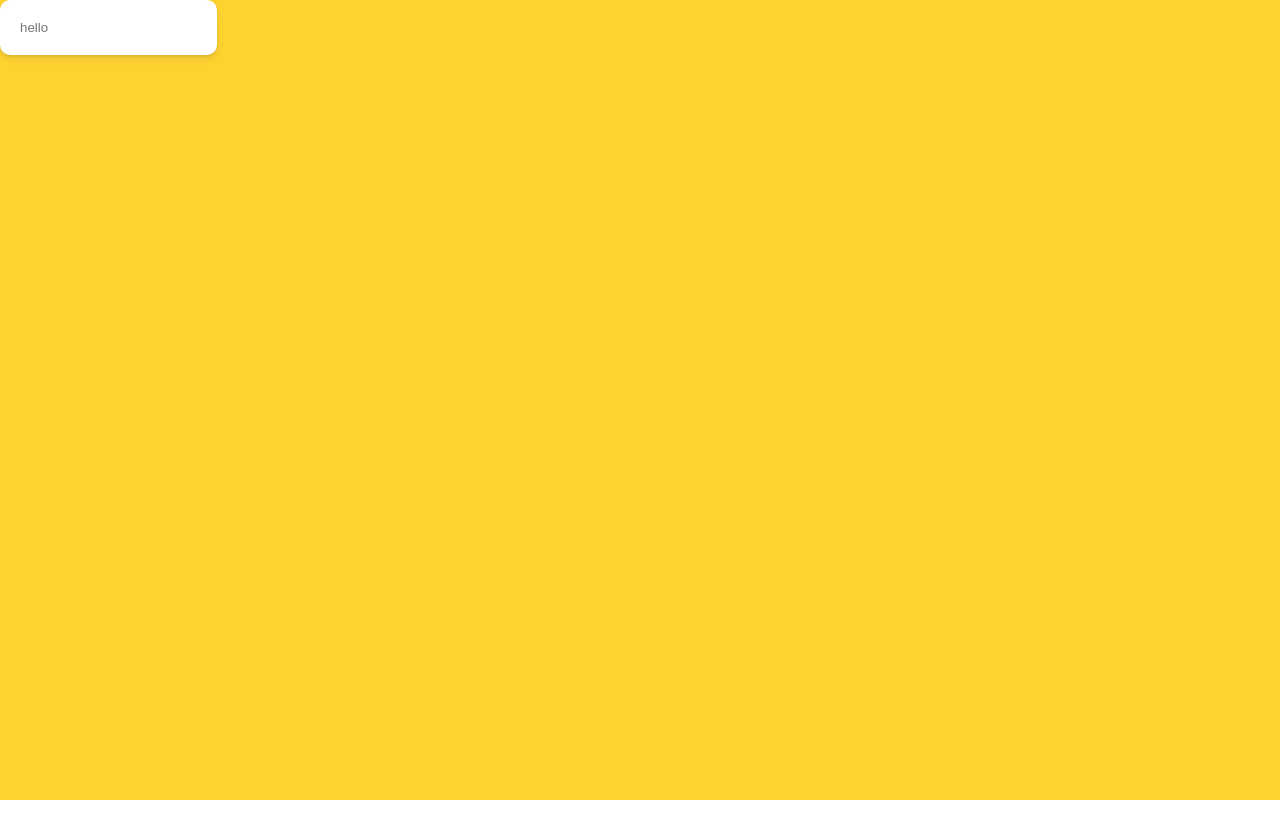
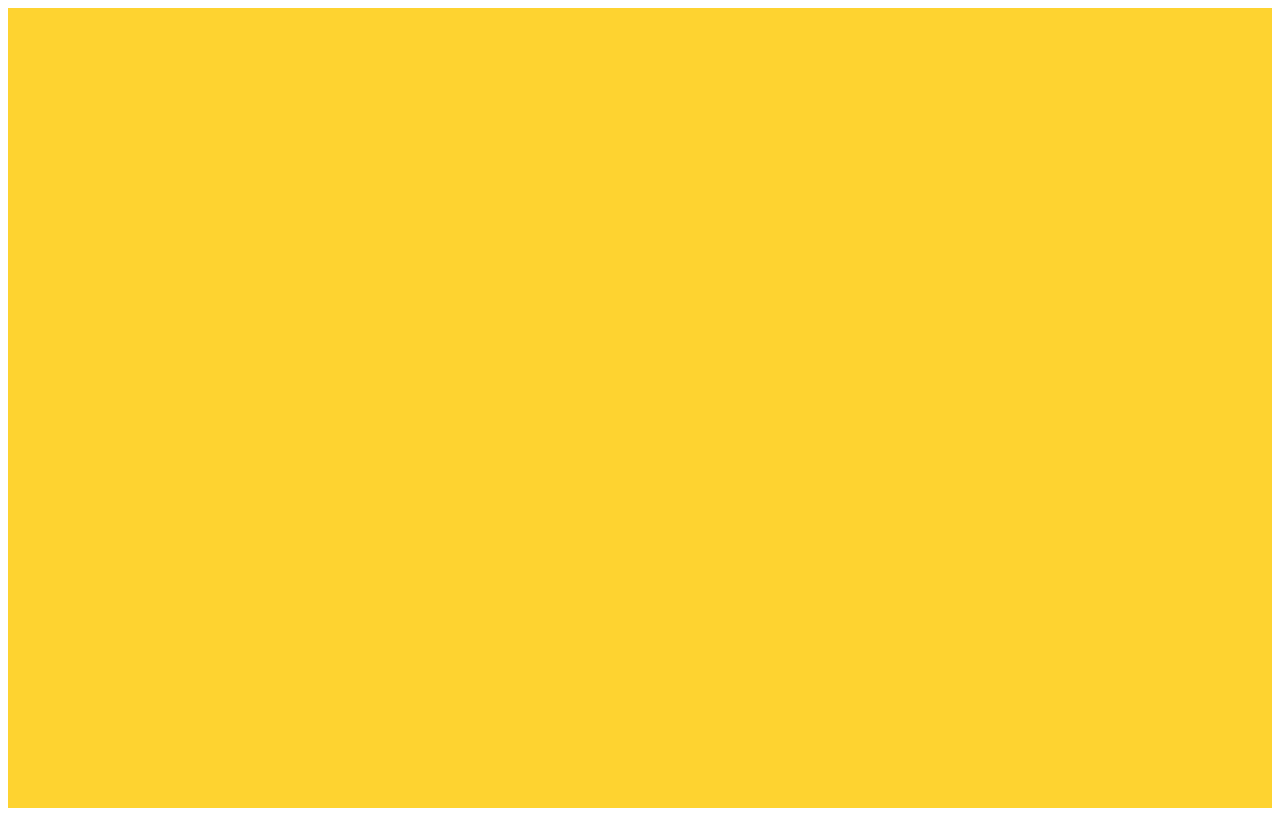
Before and after one commit to okthisisgood/styled-practice, a React (Create React App) app: page / in a window 1280 px wide. Built offline with nearby package versions, Linux system fonts and the light colour scheme.

Commit message:
[*] Commented Input

```diff
--- a/src/App.js
+++ b/src/App.js
@@ -8,12 +8,12 @@ const GlobalStyle = createGlobalStyle`
   }
 `
 
-const awesomeCard = css`
-  box-shadow: 0 4px 6px rgba(50, 50, 93, 0.11), 0 1px 3px rgba(0, 0, 0, 0.08);
-  background-color: white;
-  border-radius: 10px;
-  padding: 20px;
-`
+// const awesomeCard = css`
+//   box-shadow: 0 4px 6px rgba(50, 50, 93, 0.11), 0 1px 3px rgba(0, 0, 0, 0.08);
+//   background-color: white;
+//   border-radius: 10px;
+//   padding: 20px;
+// `
 
 const Container = styled.div`
   height:100vh;
@@ -21,18 +21,21 @@ const Container = styled.div`
   background-color: #fed330;
 `
 
-const Input = styled.input.attrs({
-  required: true
-})`
-  border: none;
-  ${awesomeCard}
-`;
+// const Input = styled.input.attrs({
+//   required: true
+// })`
+//   border: none;
+//   ${awesomeCard}
+// `;
 
 function App() {
-  return (<Container>
-    <GlobalStyle/>
-    <Input placeholder="hello"></Input>
-  </Container>);
+  return (<Container></Container>);
+
+  // return (<Container>
+  //   <GlobalStyle/>
+  //   <Input placeholder="hello"></Input>
+  // </Container>);
+
   // return (
   //   <Container>
   //     <GlobalStyle/>
```
